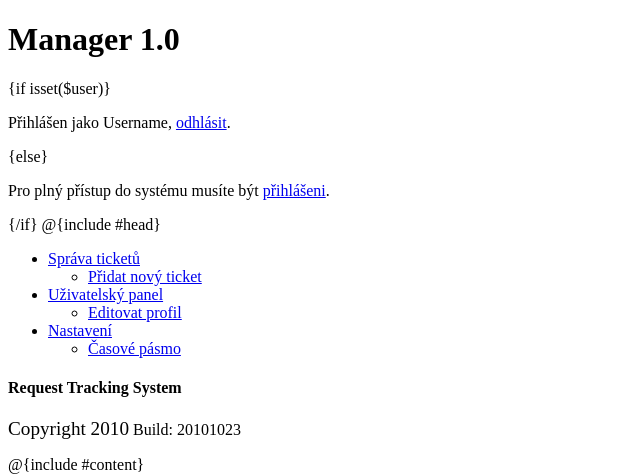
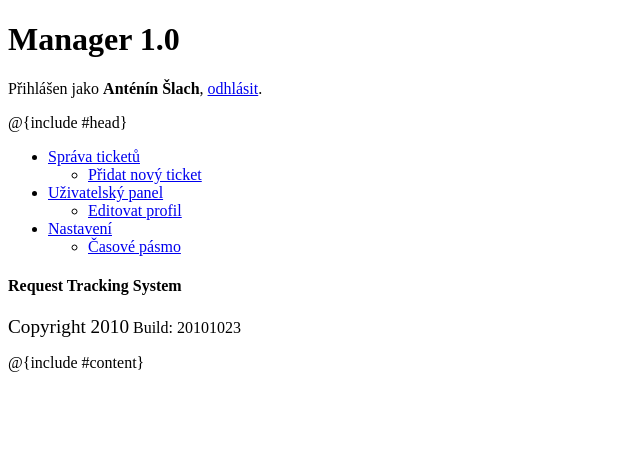
Before and after one commit to martinvenus/MDW, a PHP site: page /templates/AdminModule/@layout.phtml in a window 1280 px wide. Shown: the top 474 px of the page, without its empty margins (0-640 px from the left). Run offline with PHP 8.4, Linux system fonts and the light colour scheme; some libraries are stand-ins or nearby versions.

Commit message:
Design administrace - drobne zmeny

```diff
--- a/app/templates/AdminModule/@layout.phtml
+++ b/app/templates/AdminModule/@layout.phtml
@@ -22,11 +22,7 @@
         <div id="wrap">
             <div id="header">
                 <h1><a class="bg" href="#" title="Home"></a>Manager 1.0</h1>
-                {if isset($user)}
-                    <p id="status">Přihlášen jako Username, <a href="#" title="odhlásit?">odhlásit</a>.</p>
-                {else}
-                    <p id="status">Pro plný přístup do systému musíte být <a href="#" title="Přihlášení">přihlášeni</a>.</p>
-                {/if}
+                    <p id="status">Přihlášen jako <strong>Anténín Šlach</strong>, <a href="#" title="odhlásit?">odhlásit</a>.</p>
 
 		@{include #head}
             </div>
```
